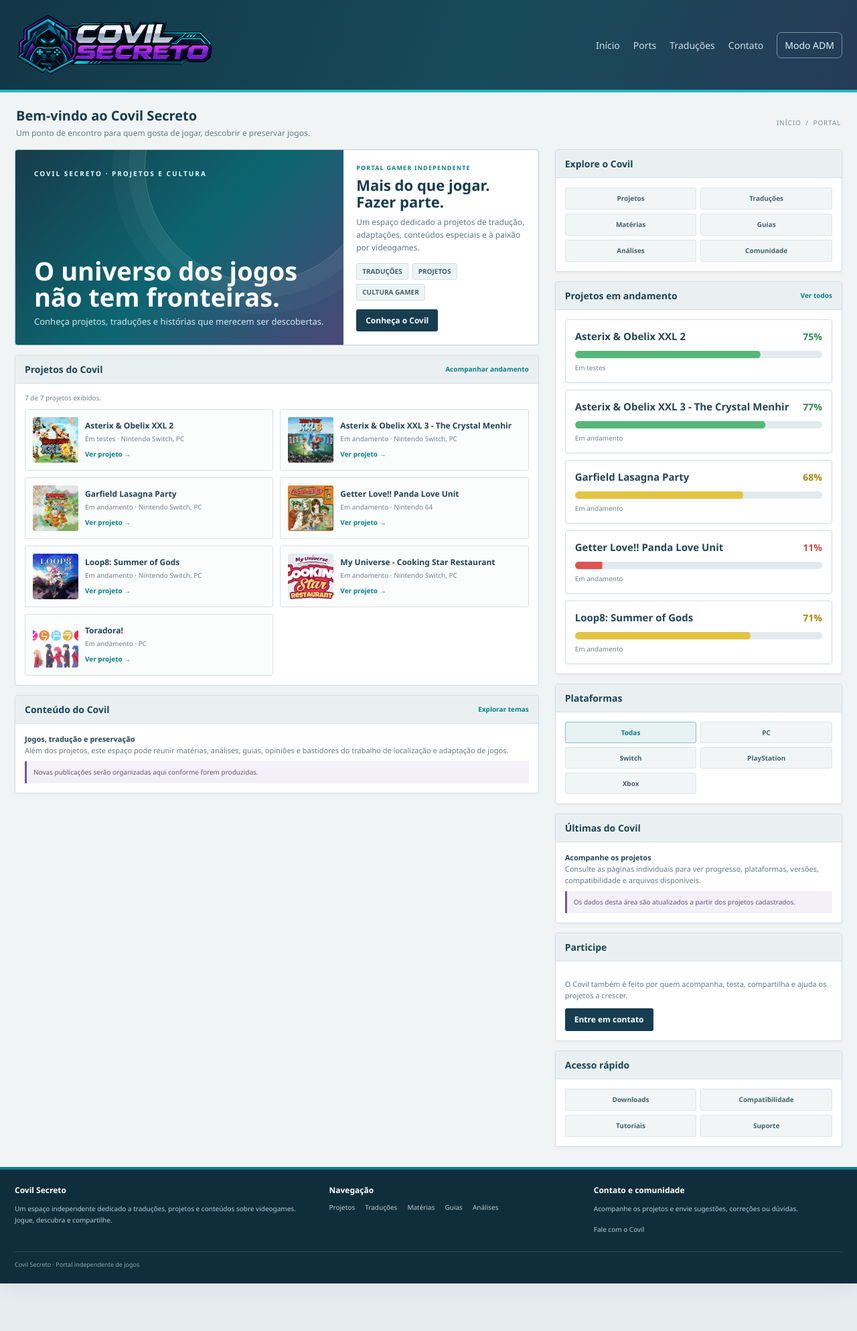
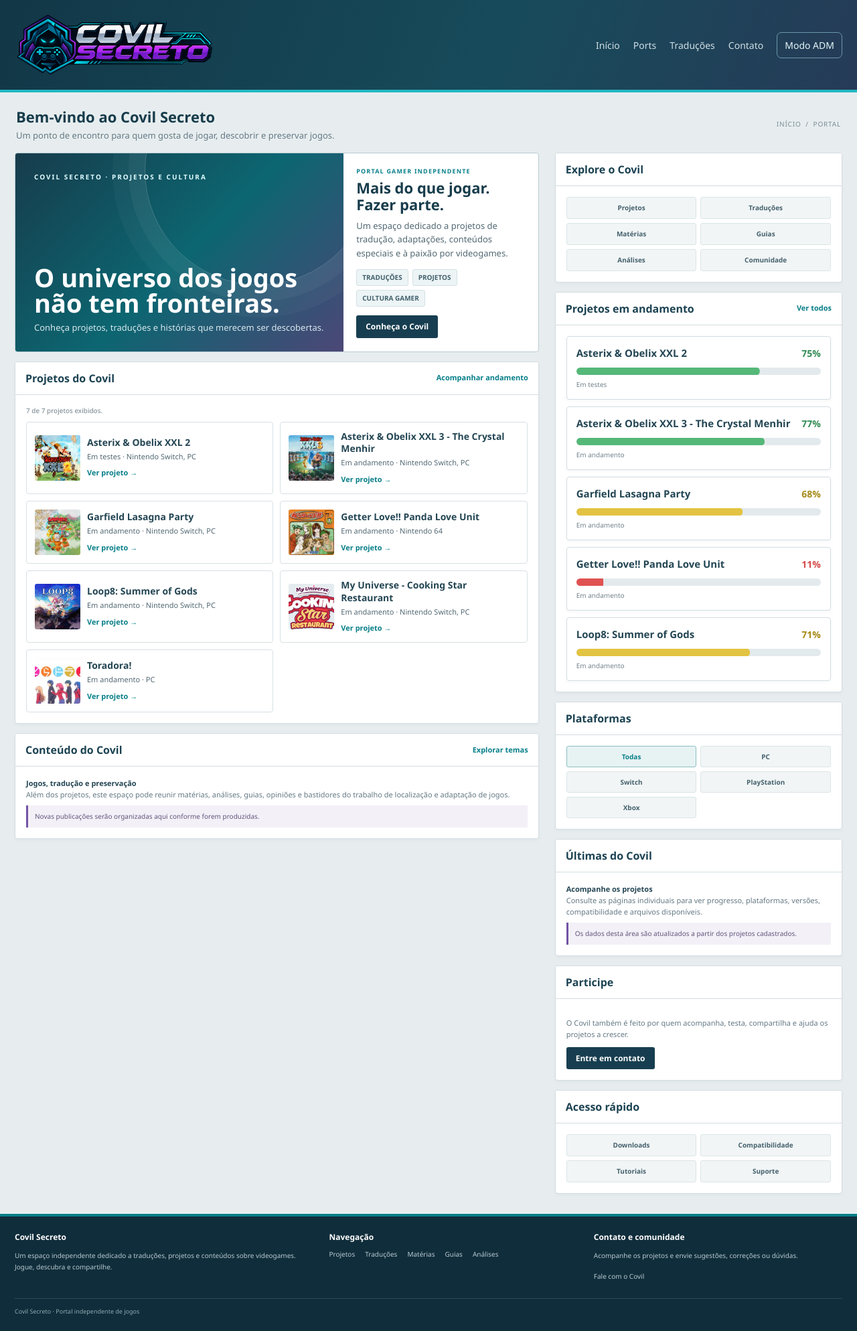
Before and after one commit to TemplarioK1/covil-secreto, a Jekyll site: the page built from index.html, in a window 1280 px wide. Shown: the whole page at 67% size. Built offline with Jekyll 4.4.1, drawn with Linux system fonts in a browser that asks for light colours; before the commit the page ends 1917 px from its top, so only the background shows below that.

Commit message:
Harmoniza painéis e tipografia da página inicial

```diff
--- a/index.html
+++ b/index.html
@@ -42,6 +42,22 @@ header nav a:hover{color:#fff}
 header nav a.admin-link{color:#e3f6f8;border:1px solid #6b98a7;border-radius:7px;padding:8px 11px}
 header nav a.admin-link:hover{background:#ffffff12;border-color:#d1e0e5}
 @media(max-width:600px){header{padding:16px 20px}.logo img{width:min(230px,70vw)}header nav{gap:14px}}
+
+/* Harmonização visual com as páginas de projeto */
+.shell{background:#e7edef}
+.boxhead{min-height:48px;padding:12px 15px;background:#fff;border-bottom:1px solid #d3dde1}
+.boxhead h2{font-size:16px;color:#1c4352}
+.boxhead a{font-size:11px}
+.boxbody{padding:16px}
+.tile{padding:12px;border-radius:4px;background:#fff}
+.tile h3{font-size:14px;line-height:1.35;color:#244654}
+.tile p{font-size:11px;line-height:1.5;color:#526873}
+.tile a{font-size:11px}
+.feature-copy p{font-size:13px;color:#526873}
+.welcome h1{font-size:22px}
+.welcome p{font-size:13px}
+.project-row{border-radius:4px}
+
 /* Cabeçalho em largura total, como nas páginas de projeto */
 header{width:100%;margin-left:0;padding:17px max(22px,calc((100% - 1360px)/2))}
 @media(max-width:600px){header{padding:16px 20px}}
```
